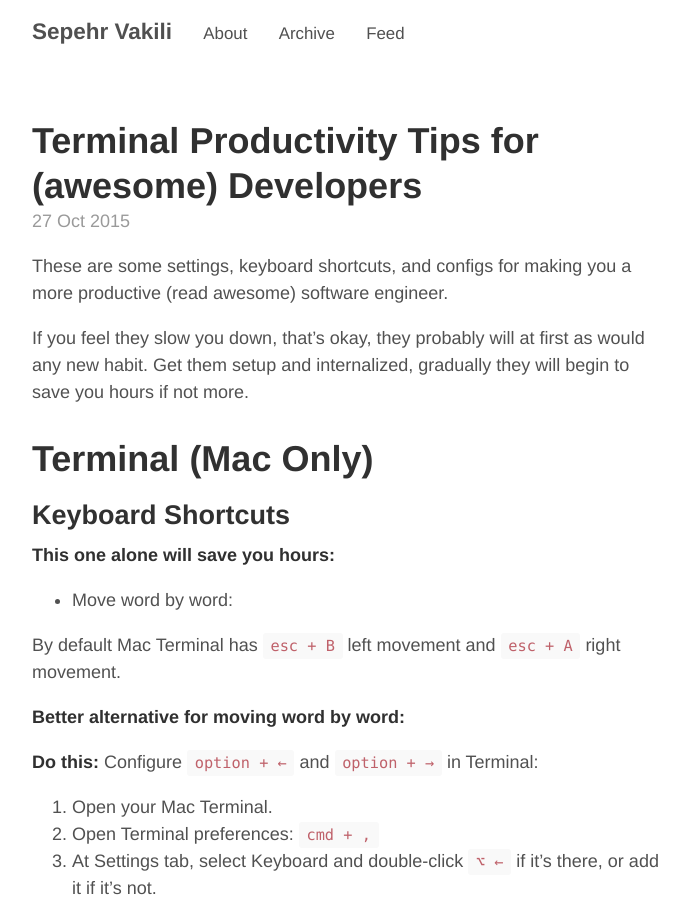
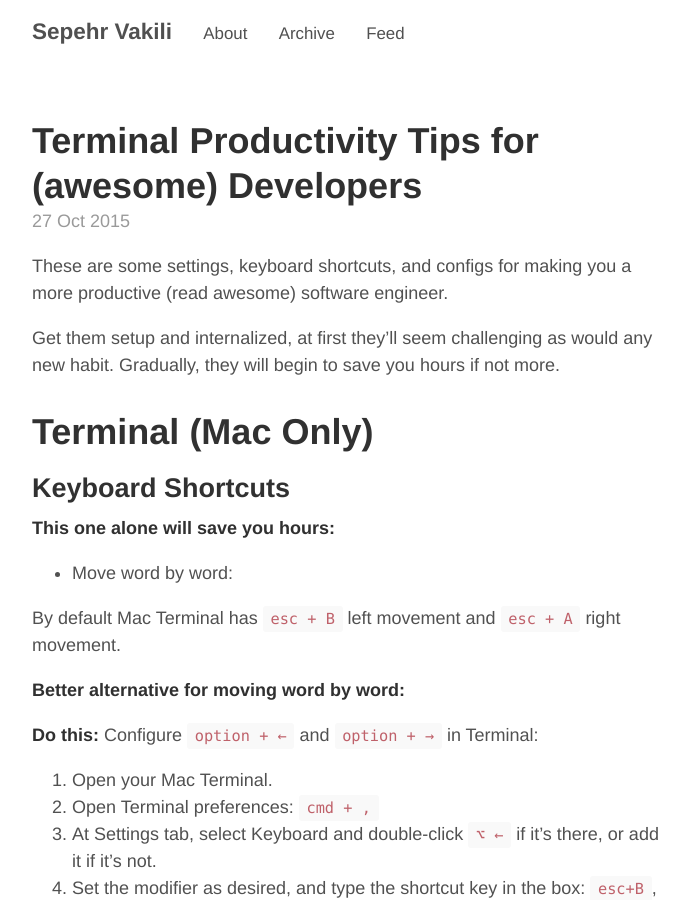
Before and after one commit to heysep/sepehr.github.io, a Jekyll site: the page built from _posts/2015-10-27-mac-terminal-productivity.md, in a window 1280 px wide and 900 px high. Shown: the whole window, without its empty margins (293-982 px from the left). Built offline with Jekyll 4.4.1, drawn with Linux system fonts in a browser that asks for light colours.

Commit message:
Content change

```diff
--- a/_posts/2015-10-27-mac-terminal-productivity.md
+++ b/_posts/2015-10-27-mac-terminal-productivity.md
@@ -4,7 +4,7 @@ title: Terminal Productivity Tips for (awesome) Developers
 ---
 These are some settings, keyboard shortcuts, and configs for making you a more productive (read awesome) software engineer.
 
-If you feel they slow you down, that's okay, they probably will at first as would any new habit. Get them setup and internalized, gradually they will begin to save you hours if not more.
+Get them setup and internalized, at first they'll seem challenging as would any new habit. Gradually, they will begin to save you hours if not more.
 
 # Terminal (Mac Only)
 ## Keyboard Shortcuts
```
